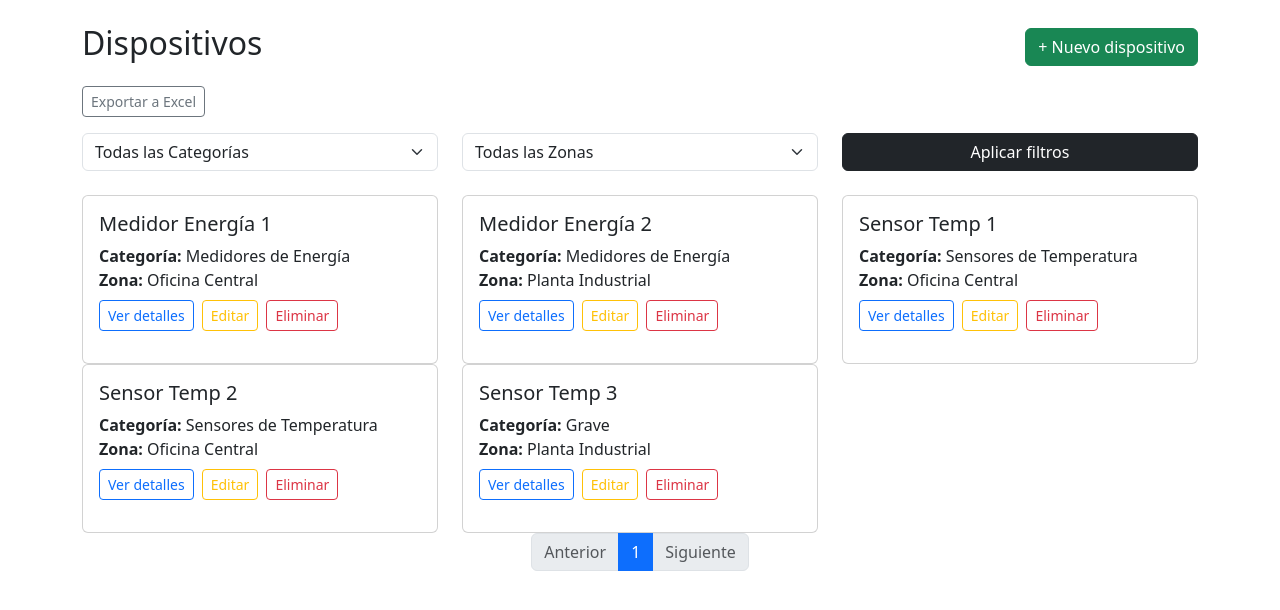
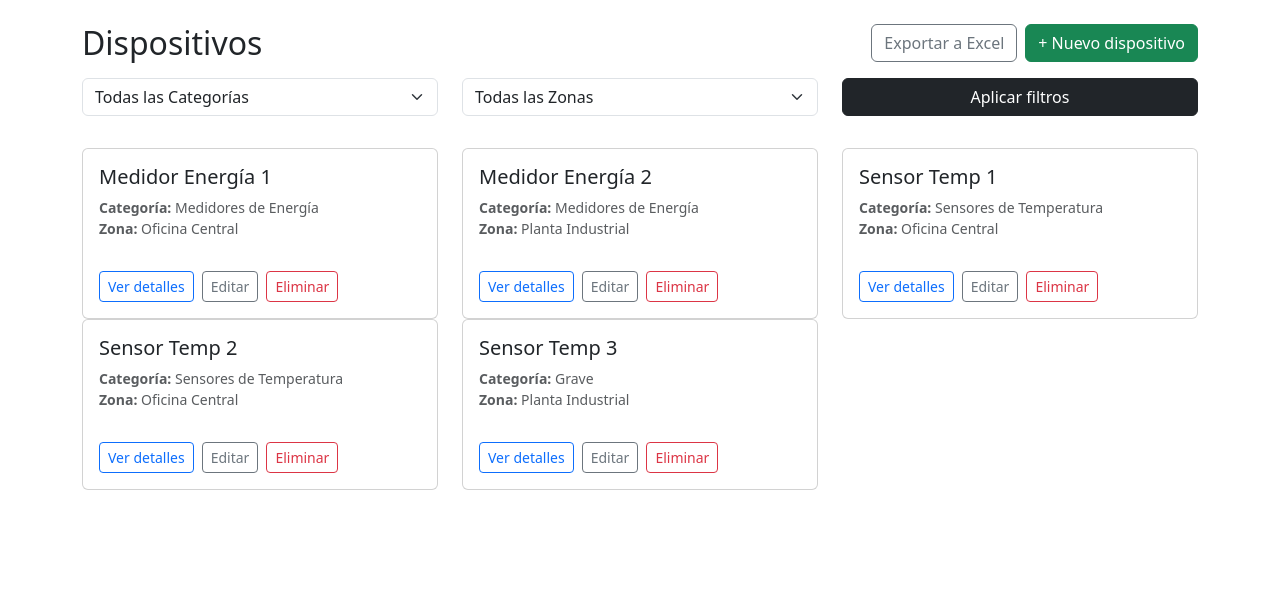
Before and after one commit to tabilob-sketch/EvaluacionSumativa1, a Django app: page /devices/ in a window 1280 px wide. Shown: the part 56-666 px from the top of the page. Run offline with Django 5.2, Linux system fonts and the light colour scheme; a user stored in the database is signed in; data comes from the database, SQL or seed files in the repository.

Commit message:
filtro funcional/paginacion

```diff
--- a/core/templates/core/device_list.html
+++ b/core/templates/core/device_list.html
@@ -3,31 +3,28 @@
 {% block title %}Listado de Dispositivos{% endblock %}
 
 {% block content %}
-<div class="container mt-4">
+<div class="container py-4">
   <div class="d-flex justify-content-between align-items-center mb-3">
-    <h2>Dispositivos</h2>
+    <h2 class="mb-0">Dispositivos</h2>
 
-    {# Botón para crear nuevo dispositivo (solo si tiene permiso) #}
+    <div class="d-flex gap-2">
+      <!-- Botón Exportar a Excel (CSV) -->
+      <a href="{% url 'device_export' %}" class="btn btn-outline-secondary">
+        Exportar a Excel
+      </a>
+
+      <!-- Botón para crear nuevo dispositivo (según permisos) -->
       {% if can_manage_devices %}
         <a href="{% url 'device_create' %}" class="btn btn-success">
           + Nuevo dispositivo
         </a>
       {% endif %}
     </div>
-
-  {# Botón de exportar a Excel (CSV) #}
-  <div class="mb-3">
-    <a
-      class="btn btn-outline-secondary btn-sm"
-      href="?category={{ selected_category }}&zone={{ selected_zone }}&export=excel"
-    >
-      Exportar a Excel
-    </a>
   </div>
 
   <!-- Formulario de filtros -->
   <form method="get" class="row mb-4">
-    <div class="col-md-4">
+    <div class="col-md-4 mb-2">
       <select name="category" class="form-select">
         <option value="all" {% if selected_category == "all" %}selected{% endif %}>
           Todas las Categorías
@@ -40,7 +37,7 @@
       </select>
     </div>
 
-    <div class="col-md-4">
+    <div class="col-md-4 mb-2">
       <select name="zone" class="form-select">
         <option value="all" {% if selected_zone == "all" %}selected{% endif %}>
           Todas las Zonas
@@ -53,8 +50,8 @@
       </select>
     </div>
 
-    <div class="col-md-4">
-      <button type="submit" class="btn btn-dark w-100">Aplicar filtros</button>
+    <div class="col-md-4 mb-2 d-flex gap-2">
+      <button type="submit" class="btn btn-dark flex-fill">Aplicar filtros</button>
     </div>
   </form>
 
@@ -63,16 +60,16 @@
     {% for d in devices %}
     <div class="col-md-4">
       <div class="card mb-3 h-100">
-          <div class="card-body">
+        <div class="card-body d-flex flex-column">
           <h5 class="card-title">{{ d.name }}</h5>
-            <p class="card-text mb-2">
+          <p class="card-text small text-muted mb-3">
             <strong>Categoría:</strong> {{ d.category.name }} <br>
             <strong>Zona:</strong> {{ d.zone.name }}
           </p>
 
-            <div class="d-flex gap-2">
+          <div class="mt-auto d-flex gap-2">
             <a
-                class="btn btn-outline-primary btn-sm"
+              class="btn btn-sm btn-outline-primary"
               href="{% url 'device_detail' d.id %}"
             >
               Ver detalles
@@ -80,13 +77,13 @@
 
             {% if can_manage_devices %}
               <a
-                  class="btn btn-outline-warning btn-sm"
+                class="btn btn-sm btn-outline-secondary"
                 href="{% url 'device_update' d.id %}"
               >
                 Editar
               </a>
               <a
-                  class="btn btn-outline-danger btn-sm"
+                class="btn btn-sm btn-outline-danger"
                 href="{% url 'device_delete' d.id %}"
               >
                 Eliminar
@@ -101,10 +98,10 @@
     {% endfor %}
   </div>
 
-  {# Paginación #}
-  {% if page_obj %}
-    <nav aria-label="Paginación">
-      <ul class="pagination justify-content-center">
+  <!-- Paginación -->
+  {% if page_obj.has_other_pages %}
+  <nav aria-label="Paginación de dispositivos">
+    <ul class="pagination justify-content-center mt-3">
       {% if page_obj.has_previous %}
         <li class="page-item">
           <a class="page-link"
@@ -113,23 +110,16 @@
           </a>
         </li>
       {% else %}
-          <li class="page-item disabled"><span class="page-link">Anterior</span></li>
+        <li class="page-item disabled">
+          <span class="page-link">Anterior</span>
+        </li>
       {% endif %}
 
-        {% for num in page_obj.paginator.page_range %}
-          {% if num == page_obj.number %}
-            <li class="page-item active">
-              <span class="page-link">{{ num }}</span>
+      <li class="page-item disabled">
+        <span class="page-link">
+          Página {{ page_obj.number }} de {{ page_obj.paginator.num_pages }}
+        </span>
       </li>
-          {% else %}
-            <li class="page-item">
-              <a class="page-link"
-                 href="?page={{ num }}&category={{ selected_category }}&zone={{ selected_zone }}">
-                {{ num }}
-              </a>
-            </li>
-          {% endif %}
-        {% endfor %}
 
       {% if page_obj.has_next %}
         <li class="page-item">
@@ -139,7 +129,9 @@
           </a>
         </li>
       {% else %}
-          <li class="page-item disabled"><span class="page-link">Siguiente</span></li>
+        <li class="page-item disabled">
+          <span class="page-link">Siguiente</span>
+        </li>
       {% endif %}
     </ul>
   </nav>
--- a/core/urls.py
+++ b/core/urls.py
@@ -1,5 +1,4 @@
 # core/urls.py
-
 from django.urls import path
 from . import views
 from . import device_views
@@ -8,10 +7,11 @@ urlpatterns = [
     # Dashboard
     path("", views.dashboard, name="dashboard"),
 
-    # Dispositivos
+    # Dispositivos (CRUD + export)
     path("devices/", device_views.device_list, name="device_list"),
+    path("devices/export/", device_views.device_export, name="device_export"),
+    path("devices/create/", device_views.device_create, name="device_create"),
     path("devices/<int:device_id>/", device_views.device_detail, name="device_detail"),
-    path("devices/create/", device_views.device_create, name="device_create"),
     path("devices/<int:device_id>/edit/", device_views.device_update, name="device_update"),
     path("devices/<int:device_id>/delete/", device_views.device_delete, name="device_delete"),
 
@@ -20,16 +20,16 @@ urlpatterns = [
     path("alerts/", views.alert_list, name="alert_list"),
     path("alerts/week/", views.alerts_week, name="alerts_week"),
 
+    # Perfil y contraseña
+    path("profile/", views.profile_view, name="profile"),
+    path("password-change/", views.password_change_custom, name="password_change"),
+
     # Auth
     path("login/", views.login_view, name="login"),
     path("register/", views.register_view, name="register"),
     path("logout/", views.logout_view, name="logout"),
     path("password-reset/", views.password_reset_view, name="password_reset"),
 
-    # Perfil
-    path("profile/", views.profile_view, name="profile"),
-    path("profile/password/", views.password_change_custom, name="password_change_custom"),
-
-    # Sin organización
+    # Página sin organización
     path("no-org/", views.no_org_view, name="no_org"),
 ]
```
Also changed, not shown: core/device_views.py (+77 -39 lines). Lines whose indentation alone changed are shown as unchanged.
